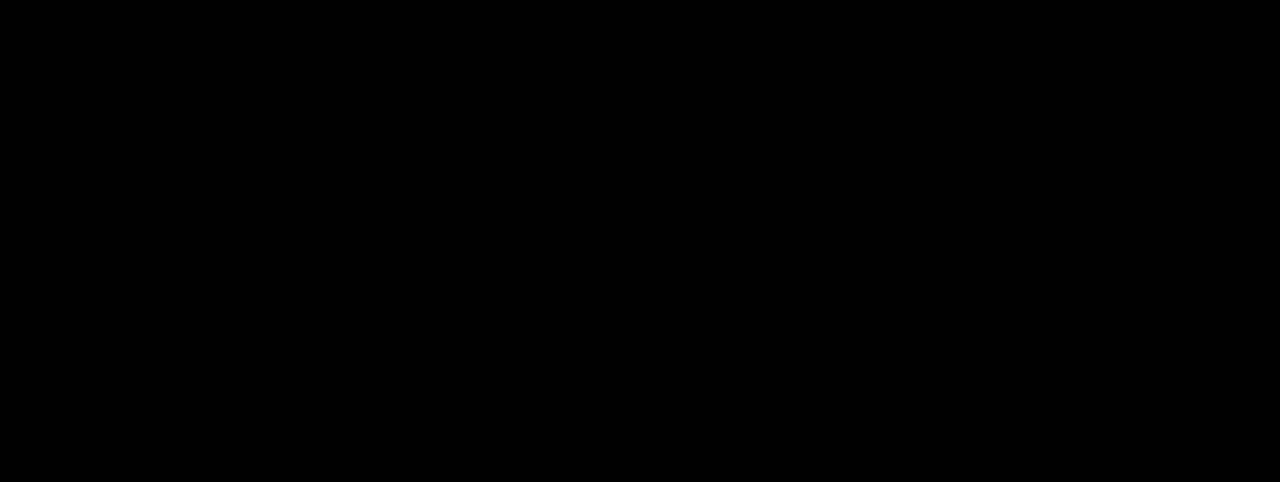
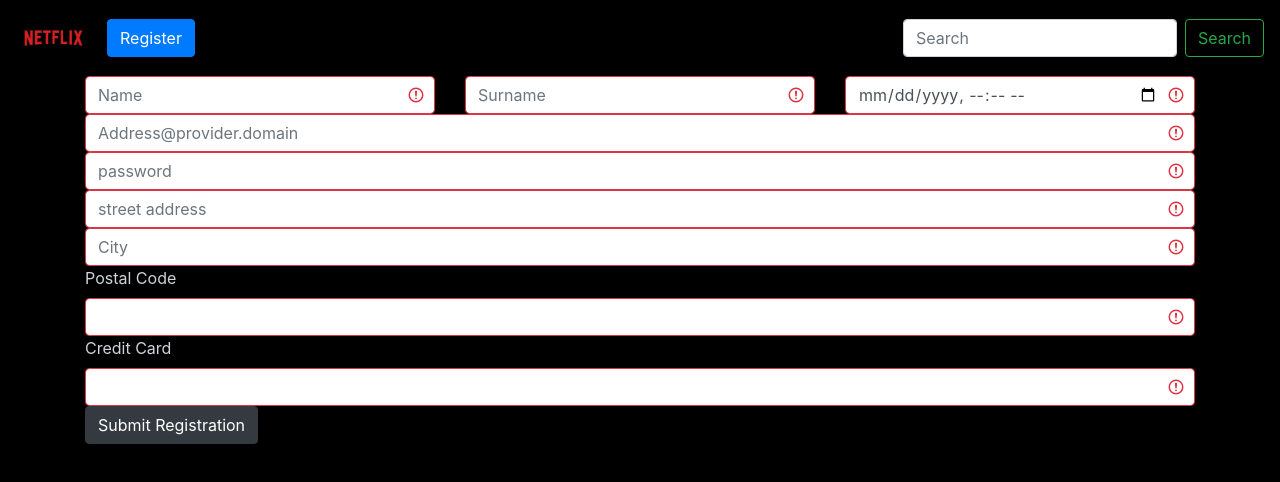
Before and after one commit to RobertoScioni/StriVlics, a React (Create React App) app: page /Register in a window 1280 px wide. Shown: the top 482 px of the page. Built offline with nearby package versions, Linux system fonts and the light colour scheme.

Commit message:
today i was slow

```diff
--- a/src/App.js
+++ b/src/App.js
@@ -5,6 +5,8 @@
 import Home from "./components/home"
 import ShowDetail from "./components/ShowDetail"
 import { BrowserRouter as Router, Route } from "react-router-dom"
+import Register from "./components/Registration"
+import MyNavBar from "./components/MyNavBar"
 class App extends React.Component {
 	render() {
 		return (
@@ -16,6 +18,7 @@
 						render={(props) => <Home title="HOME" {...props} />}
 					/>
 					<Route path="/details/:id" component={ShowDetail} />
+					<Route path="/Register" exact component={Register} />
 				</Router>
 			</>
 		)
--- a/src/components/MyNavBar.jsx
+++ b/src/components/MyNavBar.jsx
@@ -65,6 +65,7 @@
 							rounded
 						/>
 					</Navbar.Brand>
+					<Button href="/Register">Register</Button>
 					<Navbar.Toggle aria-controls="basic-navbar-nav" />
 					<Navbar.Collapse id="basic-navbar-nav">
 						<Nav className="mr-auto"></Nav>
--- /dev/null
+++ b/src/components/Registration.jsx
@@ -0,0 +1,106 @@
+import React from "react"
+import { Row, Col, Form, Button, Container } from "react-bootstrap"
+import MyNavBar from "./MyNavBar"
+class Register extends React.Component {
+	constructor(props) {
+		super(props)
+		this.state = {
+			disabled: false,
+		}
+	}
+	handleRegister = (event) => {
+		event.preventDefault()
+	}
+	handleChange = (event) => {}
+	render() {
+		return (
+			<>
+				<MyNavBar />
+				<Container>
+					<Form type="submit" onSubmit={this.handleRegister} validated="false">
+						<Row>
+							<Col>
+								<Form.Control
+									id="name"
+									type="text"
+									placeholder="Name"
+									minLength={2}
+									required
+									aria-required
+								/>
+							</Col>
+							<Col>
+								<Form.Control
+									id="surname"
+									minLength={3}
+									typer="text"
+									placeholder="Surname"
+									required
+									aria-required
+								/>
+							</Col>
+							<Col>
+								<Form.Control
+									id="birthDate"
+									type="datetime-local"
+									min="1910:01:01:00:00"
+									required
+									aria-required
+								/>
+							</Col>
+						</Row>
+
+						<Form.Control
+							id="email"
+							type="email"
+							placeholder="Address@provider.domain"
+							required
+							aria-required
+						/>
+						<Form.Control
+							id="password"
+							type="password"
+							placeholder="password"
+							required
+							aria-required
+						/>
+						<Form.Control
+							id="address"
+							type="text"
+							placeholder="street address"
+							required
+							aria-required
+						/>
+						<Form.Control
+							id="city"
+							type="text"
+							placeholder="City"
+							required
+							aria-required
+						/>
+						<Form.Label>Postal Code</Form.Label>
+						<Form.Control
+							id="postalCode"
+							type="number"
+							onChange={this.handleChange}
+							required
+							aria-required
+						/>
+						<Form.Label>Credit Card</Form.Label>
+						<Form.Control id="CC" type="number" required aria-required />
+						<Button
+							variant="dark"
+							disabled={this.state.disabled}
+							type="submit"
+							required
+							aria-required
+						>
+							Submit Registration
+						</Button>
+					</Form>
+				</Container>
+			</>
+		)
+	}
+}
+export default Register
```
Also changed, not shown: src/assignment.html (+55 -97 lines).
